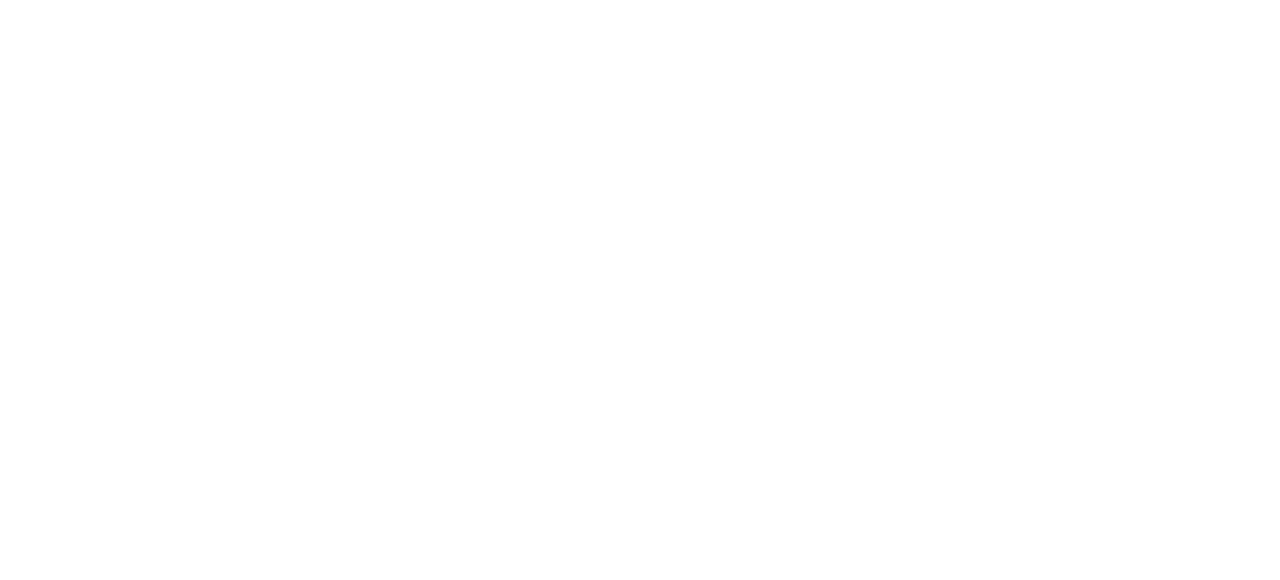
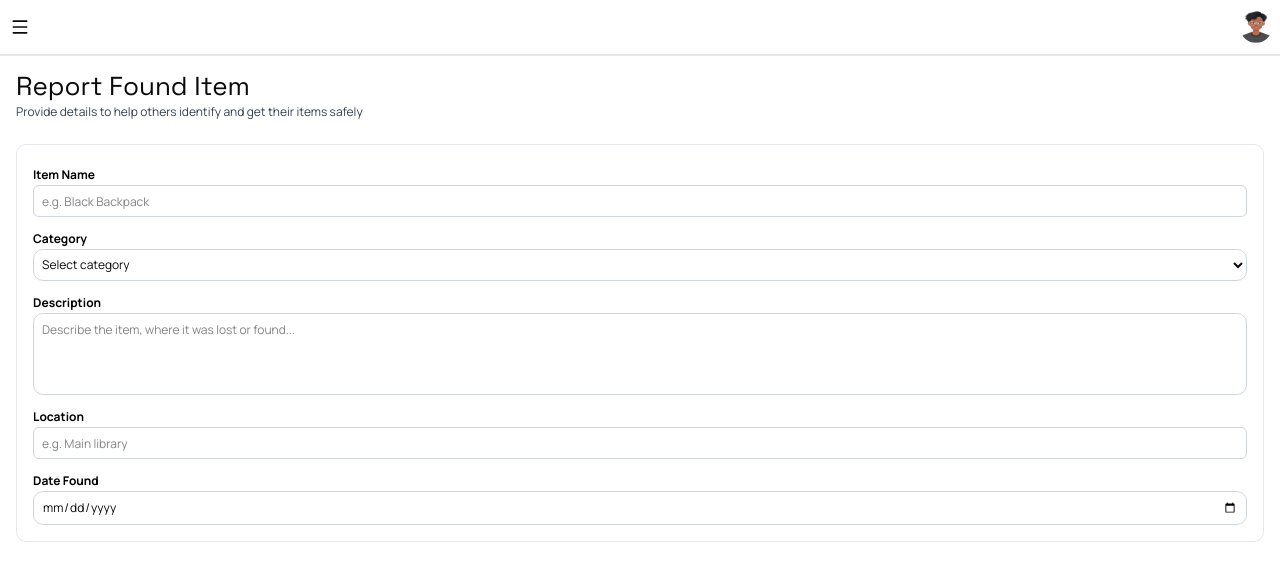
Before and after one commit to Searcher06/Findora, a React (Vite) app in the folder client/: page /report in a window 1280 px wide. Before the commit this address had no page. Shown: the top 580 px of the page. Built offline with nearby package versions, Linux system fonts and the light colour scheme.

Commit message:
built some parts of the item report page

```diff
--- a/client/src/features/items/components/AddButton.jsx
+++ b/client/src/features/items/components/AddButton.jsx
@@ -1,8 +1,15 @@
 import { Button } from "@/components/ui/button";
 import { PlusIcon } from "lucide-react";
+import { useNavigate } from "react-router-dom";
 const AddButton = ({ className }) => {
+  const navigate = useNavigate();
   return (
-    <Button className={`w-11 h-11 rounded-full fixed ${className}`}>
+    <Button
+      className={`${className}`}
+      onClick={() => {
+        navigate("/report");
+      }}
+    >
       <PlusIcon />
     </Button>
   );
--- /dev/null
+++ b/client/src/features/items/components/AddInfo.jsx
@@ -0,0 +1,64 @@
+import Label from "./Label";
+
+const AddInfo = ({ className, postType }) => {
+  return (
+    <form
+      className={`w-full border  rounded-lg border-gray-200 p-4  ${className}`}
+    >
+      <Label text={"Item Name"} htmlFor={"itemName"} />
+      <input
+        id="itemName"
+        type="text"
+        placeholder="e.g. Black Backpack"
+        className="mb-2 p-2 border border-gray-300 outline-0 text-xs w-full h-8 rounded-sm"
+      />
+
+      <Label text={"Category"} htmlFor={"category"} />
+
+      <select
+        name="category"
+        id="category"
+        className="mb-2 font-sans w-full text-xs h-8 block p-1  border border-gray-300 rounded-lg  focus:outline-none"
+      >
+        <option value="" disabled selected>
+          Select category
+        </option>
+        <option value="Electronics">Electronics</option>
+        <option value="Books & Stationary">Books & Stationary</option>
+        <option value="Bags & Accessories">Bags & Accessories</option>
+        <option value="Clothing & Wearables">Clothing & Wearables</option>
+      </select>
+
+      <Label text={"Description"} htmlFor={"description"} />
+      <textarea
+        name="description"
+        id="description"
+        rows={4}
+        placeholder="Describe the item, where it was lost or found..."
+        className="mb-2 block outline-0 text-xs font-sans p-2 border border-gray-300 rounded-lg resize-none w-full"
+      ></textarea>
+
+      <Label text={"Location"} htmlFor={"location"} />
+      <input
+        type="text"
+        id="location"
+        name="location"
+        placeholder="e.g. Main library"
+        className="mb-2 p-2 border border-gray-300 outline-0 text-xs w-full h-8 rounded-sm"
+      />
+
+      <Label
+        text={`${postType == "lost" ? "Date Lost" : "Date Found"}`}
+        htmlFor={"date"}
+      />
+      <input
+        type="date"
+        name="date"
+        id="date"
+        className="block p-2 border border-gray-300 rounded-lg focus:outline-0 text-xs w-full"
+      />
+    </form>
+  );
+};
+
+export default AddInfo;
--- /dev/null
+++ b/client/src/features/items/components/Label.jsx
@@ -0,0 +1,14 @@
+import React from "react";
+
+const Label = ({ htmlFor, text, className }) => {
+  return (
+    <label
+      htmlFor={`${htmlFor}`}
+      className={`text-xs font-bold font-sans text-black ${className}`}
+    >
+      {text}
+    </label>
+  );
+};
+
+export default Label;
--- /dev/null
+++ b/client/src/features/items/components/ReportButton..jsx
@@ -0,0 +1,45 @@
+import { useState } from "react";
+import { Button } from "@/components/ui/button";
+import { PlusIcon } from "lucide-react";
+import { useItemType } from "../context/ItemTypeContext";
+import { useNavigate } from "react-router-dom";
+export default function ReportButton() {
+  const { setPostType } = useItemType();
+  const [open, setOpen] = useState(false);
+  const navigate = useNavigate();
+  return (
+    <div className="fixed bottom-6 right-6 z-50">
+      {/* Floating button */}
+      <Button
+        onClick={() => setOpen(!open)}
+        className=" text-white rounded-full w-11 h-11 flex items-center justify-center shadow-lg active:scale-95 transition-transform duration-200 text-3xl"
+      >
+        <PlusIcon />
+      </Button>
+
+      {/* Popup */}
+      {open && (
+        <div className="absolute bottom-17 right-0 bg-white text-gray-800 rounded-2xl shadow-lg w-48 py-1 animate-fadeIn text-[13px] font-sans">
+          <button
+            className="w-full text-left px-4 py-3 active:bg-gray-200 rounded-t-2xl"
+            onClick={() => {
+              navigate("/report");
+              setPostType("lost");
+            }}
+          >
+            Report Lost Item
+          </button>
+          <button
+            className="w-full text-left px-4 py-3 active:bg-gray-200 rounded-b-2xl"
+            onClick={() => {
+              navigate("/report");
+              setPostType("found");
+            }}
+          >
+            Report Found Item
+          </button>
+        </div>
+      )}
+    </div>
+  );
+}
--- a/client/src/features/items/context/ItemTypeContext.jsx
+++ b/client/src/features/items/context/ItemTypeContext.jsx
@@ -4,8 +4,9 @@
 
 export const ItemTypeProvider = ({ children }) => {
   const [bar, setBar] = useState("lost");
+  const [postType, setPostType] = useState(null);
   return (
-    <ItemTypeContext.Provider value={{ bar, setBar }}>
+    <ItemTypeContext.Provider value={{ bar, setBar, postType, setPostType }}>
       {children}
     </ItemTypeContext.Provider>
   );
--- a/client/src/features/items/index.js
+++ b/client/src/features/items/index.js
@@ -2,4 +2,5 @@
 import { ViewItem } from "./pages/ViewItem";
 import imagesample from "./item.png";
 import AddButton from "./components/AddButton";
-export { BrowsePage, ViewItem, imagesample, AddButton };
+import ReportPage from "./pages/Report";
+export { BrowsePage, ViewItem, imagesample, AddButton, ReportPage };
--- a/client/src/features/items/pages/Browse.jsx
+++ b/client/src/features/items/pages/Browse.jsx
@@ -3,6 +3,7 @@
 import { TabsBar } from "../components/TabsBar";
 import { ItemsContainer } from "../components/ItemsContainer";
 import AddButton from "../components/AddButton";
+import ReportButton from "../components/ReportButton.";
 
 const BrowsePage = () => {
   return (
@@ -16,6 +17,12 @@
       </div>
       <TabsBar className={`mt-3`} />
       <ItemsContainer className={"mt-3"} />
+      {/* <AddButton
+        className={
+          "fixed bottom-6 right-6 rounded-full w-11 h-11 active:scale-95 transition-transform duration-200"
+        }
+      /> */}
+      <ReportButton />
     </div>
   );
 };
--- /dev/null
+++ b/client/src/features/items/pages/Report.jsx
@@ -0,0 +1,21 @@
+import AddInfo from "../components/AddInfo";
+import { useItemType } from "../context/ItemTypeContext";
+
+const ReportPage = () => {
+  const { postType } = useItemType();
+  return (
+    <div className="mt-14 flex flex-col pl-4 pr-4">
+      <h1 className="text-[26px] font-medium pl-0 leading-7 font-display mt-4">
+        Report {postType == "lost" ? " Lost" : " Found"} Item
+      </h1>
+      <p className="text-xs font-sans mt-1 text-gray-700">
+        Provide details to help others identify and{" "}
+        {postType == "lost"
+          ? "return your item safely"
+          : "get their items safely"}
+      </p>
+      <AddInfo className={"mt-6"} postType={postType} />
+    </div>
+  );
+};
+export default ReportPage;
--- a/client/src/index.css
+++ b/client/src/index.css
@@ -24,6 +24,20 @@
   src: url("../src/assets/fonts/Manrope-Bold.ttf") format("truetype");
   font-weight: 700;
   font-style: normal;
+}
+
+@keyframes fadeIn {
+  from {
+    opacity: 0;
+    transform: translateY(10px);
+  }
+  to {
+    opacity: 1;
+    transform: translateY(0);
+  }
+}
+.animate-fadeIn {
+  animation: fadeIn 0.35s ease-out;
 }
 
 @theme {
--- a/client/src/routes/routes.jsx
+++ b/client/src/routes/routes.jsx
@@ -1,5 +1,5 @@
 import { BrowserRouter, Routes, Route } from "react-router-dom";
-import { BrowsePage, ViewItem } from "@/features/items";
+import { BrowsePage, ReportPage, ViewItem } from "@/features/items";
 import { AppLayout } from "@/layouts/AppLayout";
 import { ItemTypeProvider } from "@/features/items/context/ItemTypeContext";
 import { LoginPage } from "@/features/authentication";
@@ -11,6 +11,7 @@
           <Route element={<AppLayout />}>
             <Route path="/" element={<BrowsePage />} />
             <Route path="/items/:id" element={<ViewItem />} />
+            <Route path="/report" element={<ReportPage />} />
           </Route>
           <Route path="/login" element={<LoginPage />} />
           <Route path="/register" element={<h1>Register page</h1>} />
```
Also changed, not shown: client/src/features/items/pages/Post.jsx (deleted).
